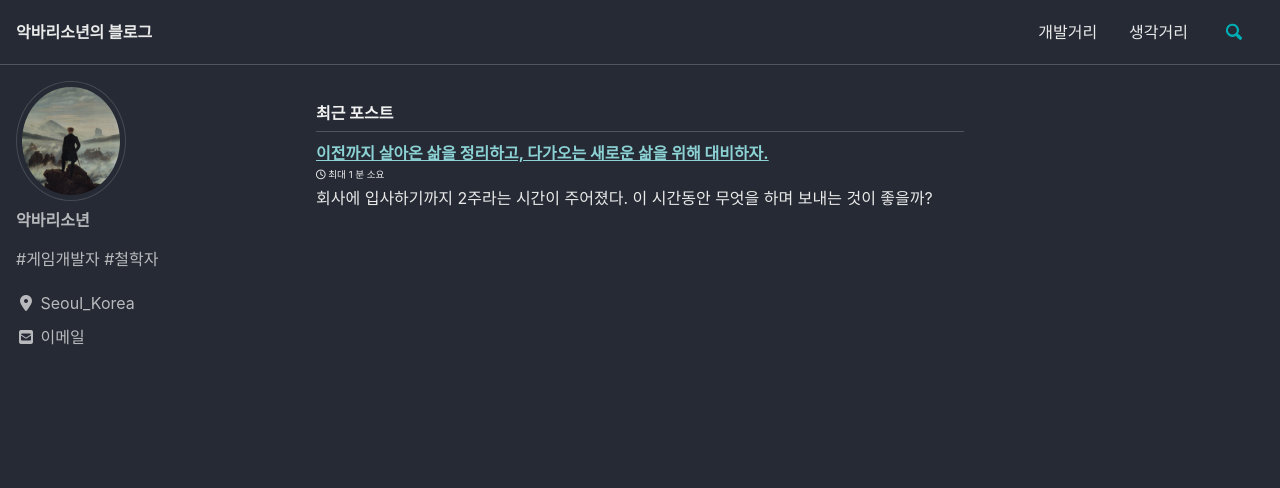
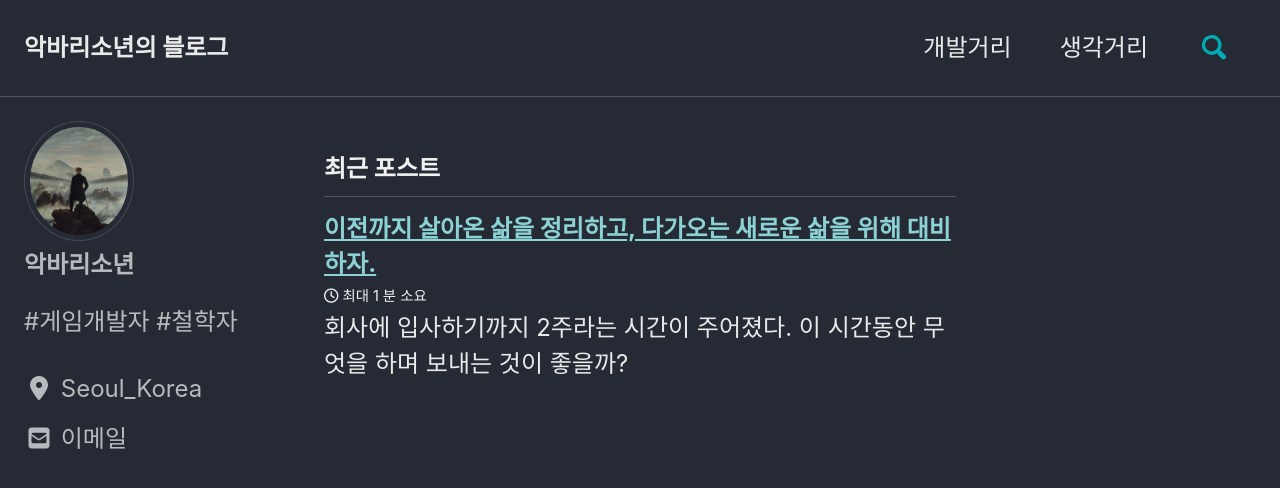
Before and after one commit to surmounter/Blog, a Jekyll site: the page built from index.html, in a window 1280 px wide and 900 px high. Shown: the top 488 px of the window. Built offline with Jekyll 4.4.1, drawn with Linux system fonts in a browser that asks for light colours; cached includes are drawn as plain includes; nearby versions of some CDN libraries; the list of posts is cut into pages by our own code.

Commit message:
Update _reset.scss

```diff
--- a/_sass/minimal-mistakes/_reset.scss
+++ b/_sass/minimal-mistakes/_reset.scss
@@ -15,11 +15,11 @@ html {
   }
 
   @include breakpoint($large) {
-    font-size: 16px;
+    font-size: 20px;
   }
 
   @include breakpoint($x-large) {
-    font-size: 16px;
+    font-size: 24px;
   }
 
   -webkit-text-size-adjust: 100%;
```
